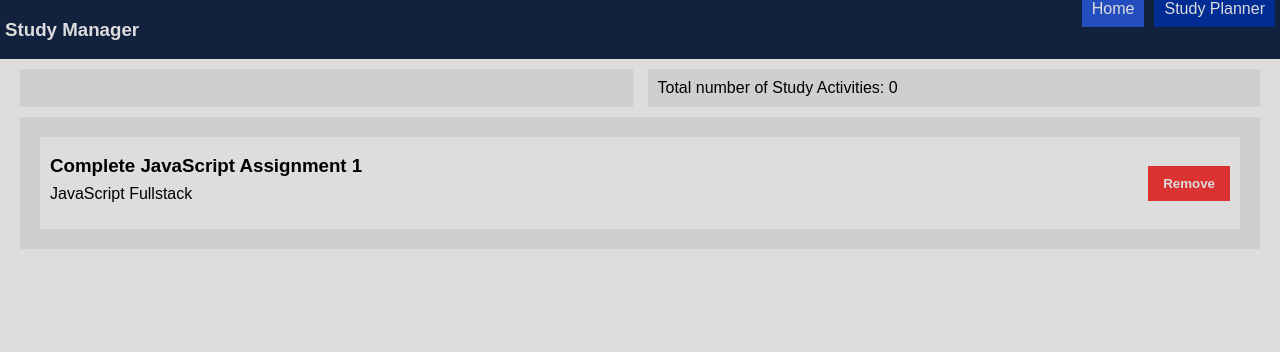
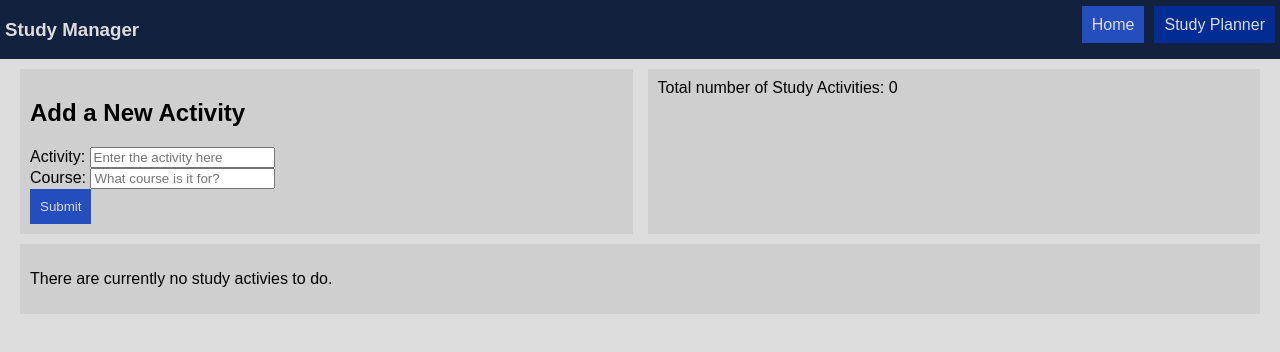
Before and after one commit to LJPCODESTUDIO/student-study-manager, a React (Vite) app: page /StudyPlanner in a window 1280 px wide. Shown: the top 352 px of the page. Built offline with nearby package versions, Linux system fonts and the light colour scheme.

Commit message:
Added `StudyForm` functionality
- Added the ability to add new activities using the `StudyForm`
- Fixed css issue with unordered lists
- Renamed `class` in Study Item to `course` to match `StudyForm`

```diff
--- a/src/App.css
+++ b/src/App.css
@@ -37,6 +37,7 @@ nav ul {
   background-color: var(--btn);
   color: var(--secondary-font);
   padding: 10px;
+  border: none;
 }
 
 .btn:hover {
@@ -83,7 +84,7 @@ nav ul {
   font-weight: bold;
 }
 
-ul {
+.study-list {
   list-style-type: none;
   margin: 0;
   padding: 0;
--- a/src/components/StudyForm.jsx
+++ b/src/components/StudyForm.jsx
@@ -1,8 +1,21 @@
-function StudyForm() {
+import { useState } from "react";
+
+function StudyForm(props) {
+  const [activity, setActivity] = useState("");
+  const [course, setCourse] = useState("");
+
   return (
-    <div>
+    <form id="study-form" onSubmit={props.onSubmit}>
+      <h2>Add a New Activity</h2>
 
-    </div>
+      <label htmlFor="activity">Activity: </label>
+      <input type="text" id="activity" placeholder="Enter the activity here" value={activity} required onChange={(event) => setActivity(event.target.value)} />
+      <br />
+      <label htmlFor="course">Course: </label>
+      <input type="text" id="course" placeholder="What course is it for?" value={course} required onChange={(event) => setCourse(event.target.value)} />
+      <br />
+      <input className="btn" type="submit" value="Submit" />
+    </form>
   );
 }
 
--- a/src/components/StudyItem.jsx
+++ b/src/components/StudyItem.jsx
@@ -3,7 +3,7 @@ function StudyItem(props) {
     <li className="study-item">
       <div>
         <h3>{props.activity}</h3>
-        <p>{props.class}</p>
+        <p>{props.course}</p>
       </div>
       <div>
         <button className="btn-remove" onClick={props.onRemove}>Remove</button>
--- a/src/pages/StudyPlanner.jsx
+++ b/src/pages/StudyPlanner.jsx
@@ -3,29 +3,41 @@ import StudyForm from "../components/StudyForm";
 import StudyItem from "../components/StudyItem";
 
 function StudyPlanner() {
-  const [activities, setActivities] = useState([
-    {
-      "activity": "Complete JavaScript Assignment 1",
-      "class": 'JavaScript Fullstack'
-    }
-  ]);
+  const [activities, setActivities] = useState([]);
+
+  function handleNewActivity(event) {
+    event.preventDefault();
+    const studyForm = document.querySelector("#study-form");
+    const newActivity = studyForm.elements["activity"].value;
+    const newCourse = studyForm.elements["course"].value;
+    const json = {
+      "activity": newActivity,
+      "course": newCourse
+    };
+
+    setActivities([...activities, json]);
+  }
 
   return (
     <div className="page-body">
       <div className="h-box">
-        <div className="box-item"><StudyForm /></div>
+        <div className="box-item"><StudyForm onSubmit={handleNewActivity}/></div>
         <div className="box-item">Total number of Study Activities: 0</div>
       </div>
       <div className="box-item">
-        <ul>
+        {activities.length === 0 ? (
+          <p>There are currently no study activies to do.</p>
+        ) : (
+          <ul className="study-list">
           {activities.map((item, index) => (
             <StudyItem
               key={index}
               activity={item.activity}
-              class={item.class}
+              course={item.course}
             />
           ))}
         </ul>
+        )}
       </div>
     </div>
   );
```
